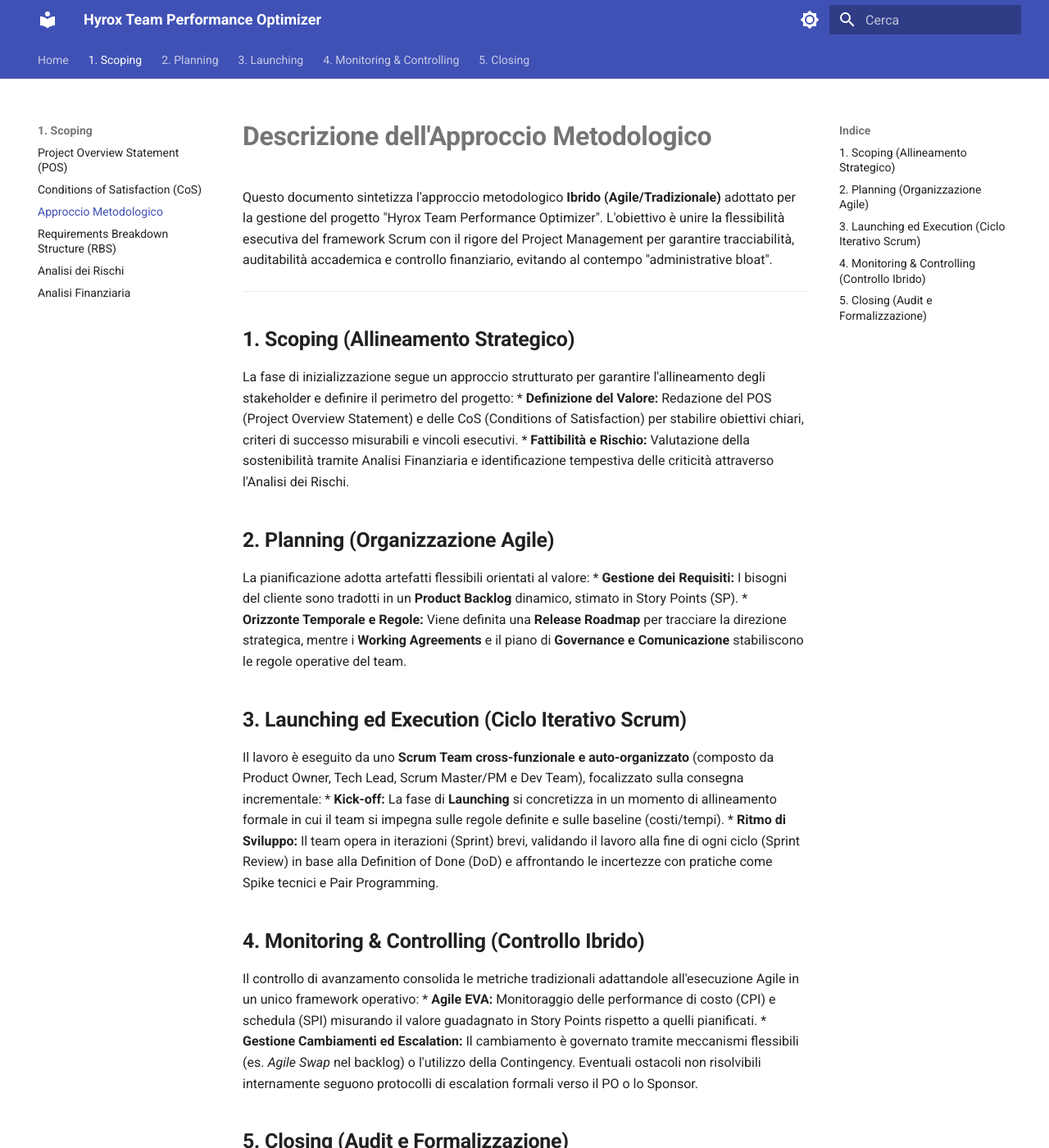
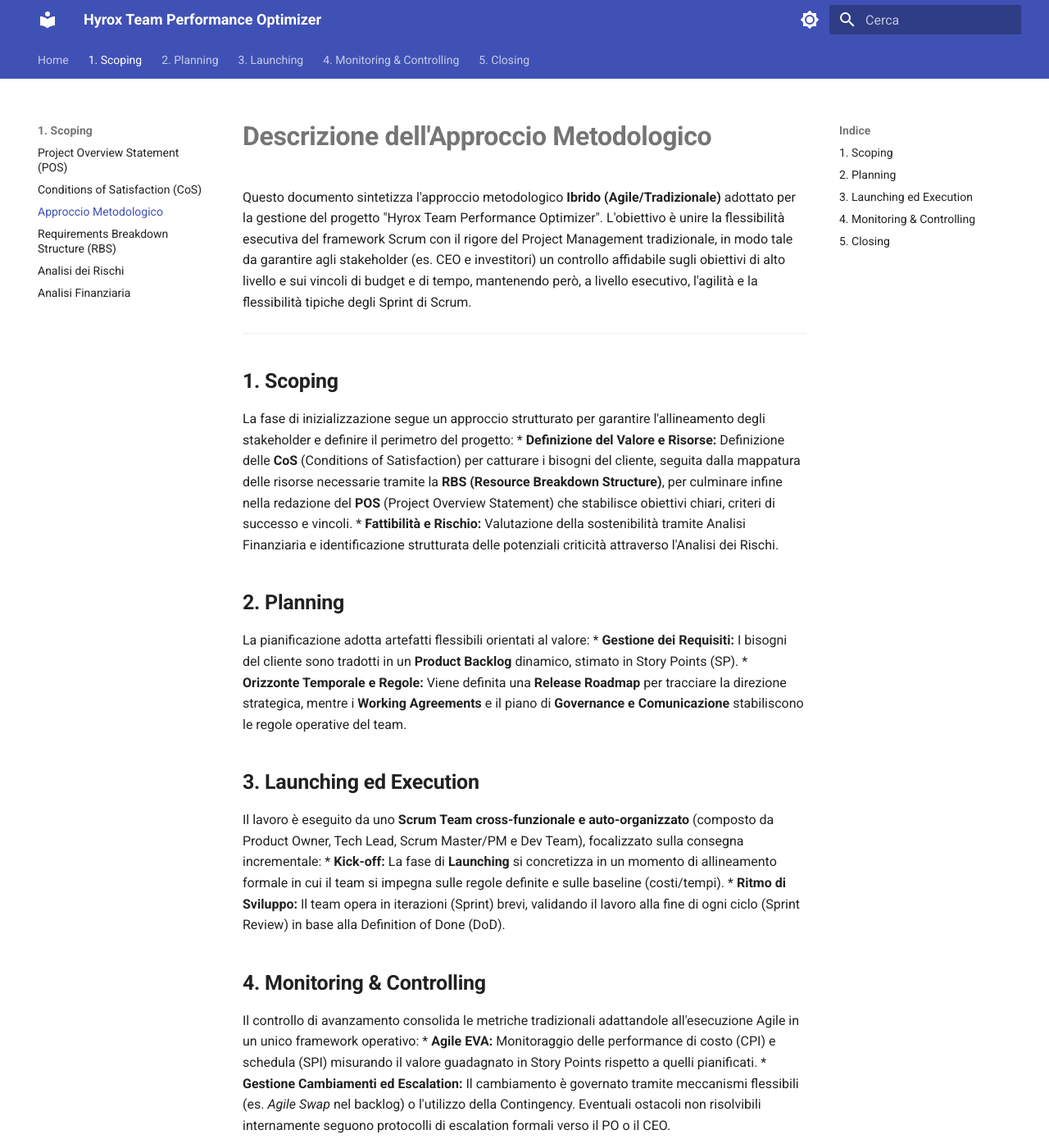
Before and after one commit to AndreaZavatta/Hyrox-Training-PM, an MkDocs documentation site: the page built from docs/1-Scoping/3-Descrizione_dellapproccio.md, in a window 1280 px wide and 1400 px high. Shown: the whole window at 82% size. Built offline with MkDocs 1.6.1 and Material for MkDocs 9.7.7, drawn with Linux system fonts in a browser that asks for light colours.

Commit message:
docs: refine scoping documentation and update methodological approach descriptions

```diff
--- a/docs/1-Scoping/3-Descrizione_dellapproccio.md
+++ b/docs/1-Scoping/3-Descrizione_dellapproccio.md
@@ -1,29 +1,29 @@
 # **Descrizione dell'Approccio Metodologico**
 
-Questo documento sintetizza l'approccio metodologico **Ibrido (Agile/Tradizionale)** adottato per la gestione del progetto "Hyrox Team Performance Optimizer". L'obiettivo è unire la flessibilità esecutiva del framework Scrum con il rigore del Project Management per garantire tracciabilità, auditabilità accademica e controllo finanziario, evitando al contempo "administrative bloat".
+Questo documento sintetizza l'approccio metodologico **Ibrido (Agile/Tradizionale)** adottato per la gestione del progetto "Hyrox Team Performance Optimizer". L'obiettivo è unire la flessibilità esecutiva del framework Scrum con il rigore del Project Management tradizionale, in modo tale da garantire agli stakeholder (es. CEO e investitori) un controllo affidabile sugli obiettivi di alto livello e sui vincoli di budget e di tempo, mantenendo però, a livello esecutivo, l'agilità e la flessibilità tipiche degli Sprint di Scrum.
 
 ---
 
-## **1. Scoping (Allineamento Strategico)**
+## **1. Scoping**
 La fase di inizializzazione segue un approccio strutturato per garantire l'allineamento degli stakeholder e definire il perimetro del progetto:
-*   **Definizione del Valore:** Redazione del POS (Project Overview Statement) e delle CoS (Conditions of Satisfaction) per stabilire obiettivi chiari, criteri di successo misurabili e vincoli esecutivi.
-*   **Fattibilità e Rischio:** Valutazione della sostenibilità tramite Analisi Finanziaria e identificazione tempestiva delle criticità attraverso l'Analisi dei Rischi.
+*   **Definizione del Valore e Risorse:** Definizione delle **CoS** (Conditions of Satisfaction) per catturare i bisogni del cliente, seguita dalla mappatura delle risorse necessarie tramite la **RBS (Resource Breakdown Structure)**, per culminare infine nella redazione del **POS** (Project Overview Statement) che stabilisce obiettivi chiari, criteri di successo e vincoli.
+*   **Fattibilità e Rischio:** Valutazione della sostenibilità tramite Analisi Finanziaria e identificazione strutturata delle potenziali criticità attraverso l'Analisi dei Rischi.
 
-## **2. Planning (Organizzazione Agile)**
+## **2. Planning**
 La pianificazione adotta artefatti flessibili orientati al valore:
 *   **Gestione dei Requisiti:** I bisogni del cliente sono tradotti in un **Product Backlog** dinamico, stimato in Story Points (SP).
 *   **Orizzonte Temporale e Regole:** Viene definita una **Release Roadmap** per tracciare la direzione strategica, mentre i **Working Agreements** e il piano di **Governance e Comunicazione** stabiliscono le regole operative del team.
 
-## **3. Launching ed Execution (Ciclo Iterativo Scrum)**
+## **3. Launching ed Execution**
 Il lavoro è eseguito da uno **Scrum Team cross-funzionale e auto-organizzato** (composto da Product Owner, Tech Lead, Scrum Master/PM e Dev Team), focalizzato sulla consegna incrementale:
 *   **Kick-off:** La fase di **Launching** si concretizza in un momento di allineamento formale in cui il team si impegna sulle regole definite e sulle baseline (costi/tempi).
-*   **Ritmo di Sviluppo:** Il team opera in iterazioni (Sprint) brevi, validando il lavoro alla fine di ogni ciclo (Sprint Review) in base alla Definition of Done (DoD) e affrontando le incertezze con pratiche come Spike tecnici e Pair Programming.
+*   **Ritmo di Sviluppo:** Il team opera in iterazioni (Sprint) brevi, validando il lavoro alla fine di ogni ciclo (Sprint Review) in base alla Definition of Done (DoD).
 
-## **4. Monitoring & Controlling (Controllo Ibrido)**
+## **4. Monitoring & Controlling**
 Il controllo di avanzamento consolida le metriche tradizionali adattandole all'esecuzione Agile in un unico framework operativo:
 *   **Agile EVA:** Monitoraggio delle performance di costo (CPI) e schedula (SPI) misurando il valore guadagnato in Story Points rispetto a quelli pianificati.
-*   **Gestione Cambiamenti ed Escalation:** Il cambiamento è governato tramite meccanismi flessibili (es. *Agile Swap* nel backlog) o l'utilizzo della Contingency. Eventuali ostacoli non risolvibili internamente seguono protocolli di escalation formali verso il PO o lo Sponsor.
+*   **Gestione Cambiamenti ed Escalation:** Il cambiamento è governato tramite meccanismi flessibili (es. *Agile Swap* nel backlog) o l'utilizzo della Contingency. Eventuali ostacoli non risolvibili internamente seguono protocolli di escalation formali verso il PO o il CEO.
 
-## **5. Closing (Audit e Formalizzazione)**
+## **5. Closing**
 La chiusura del progetto è gestita formalmente per massimizzare il valore documentale:
 *   **Post-Mortem:** Valutazione formale del raggiungimento dei Success Criteria (es. SUS >80, accuratezza algoritmo >90%), raccolta delle *Lessons Learned* e Sign-off esecutivo per lo svincolo delle risorse.
```
Also changed, not shown: docs/1-Scoping/2-cos.md (+1 -1 lines).
